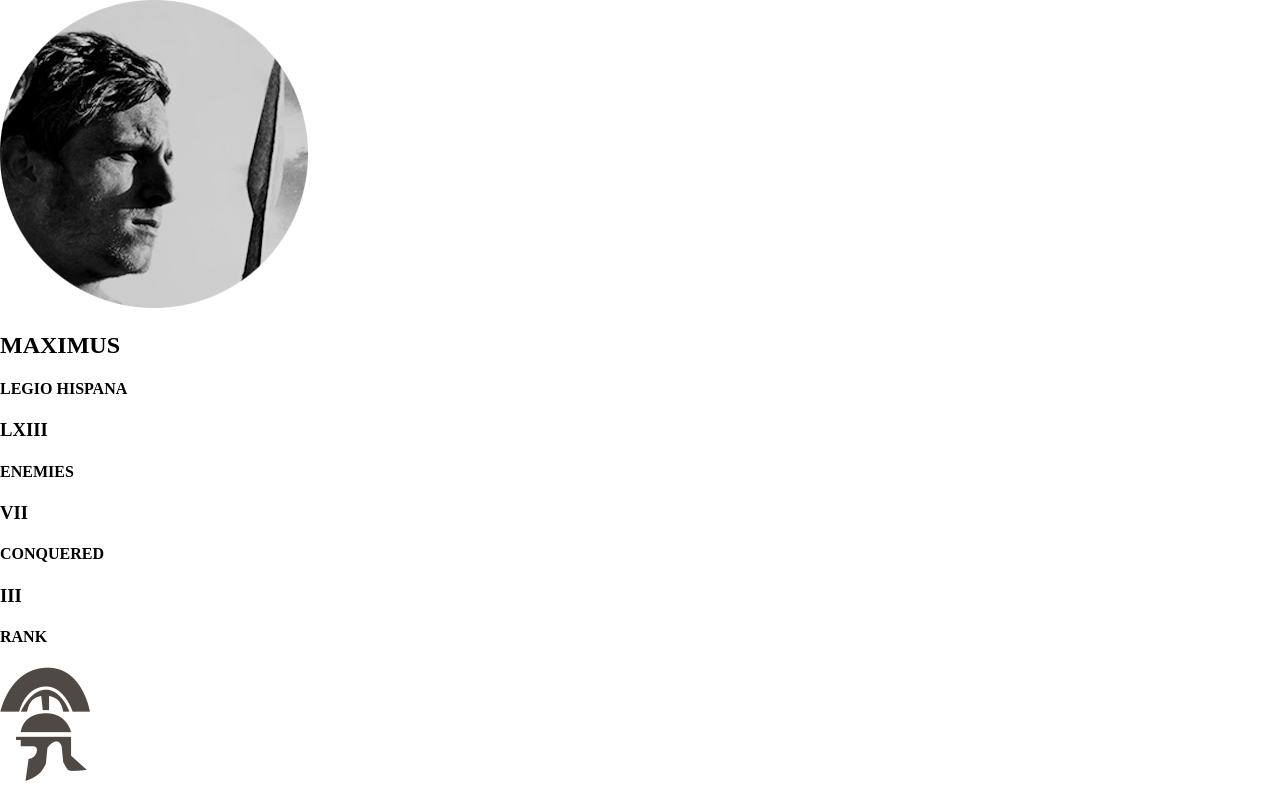
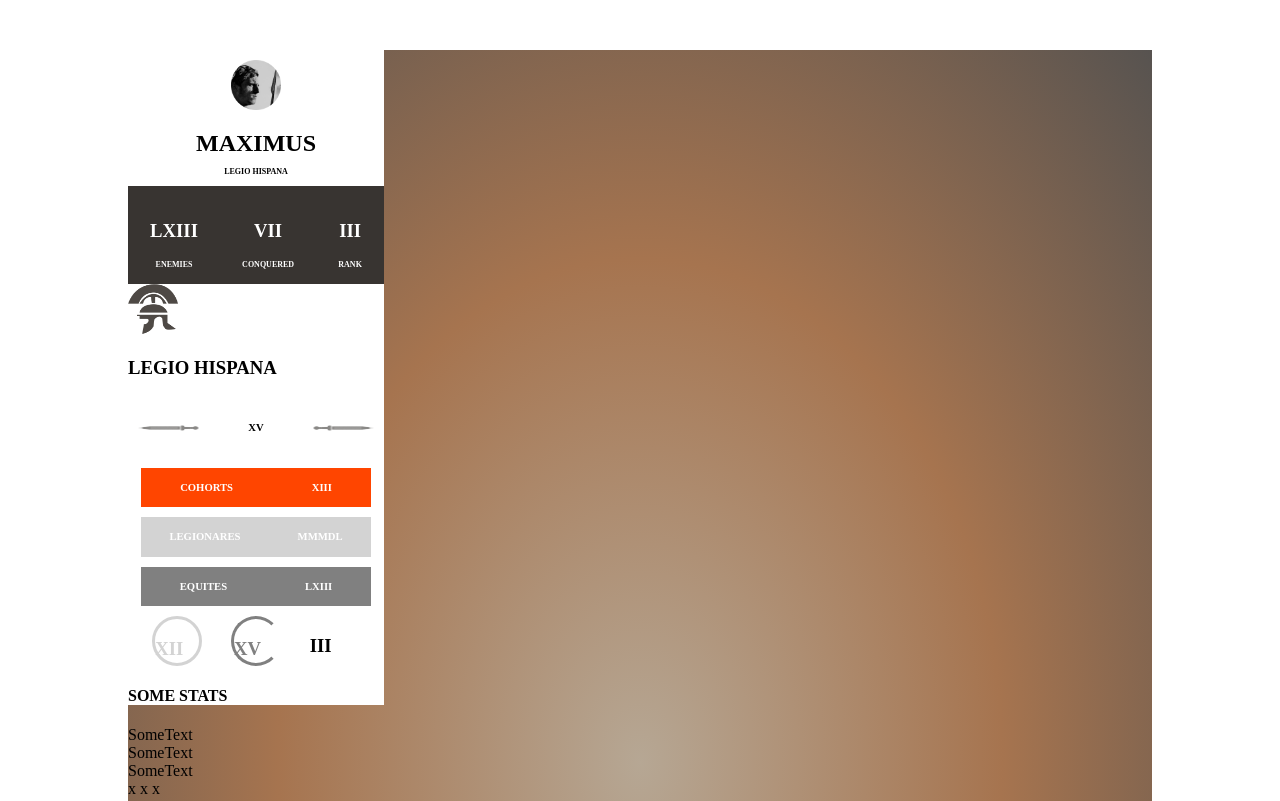
Before and after one commit to axavierj/weekendmock, a plain HTML site: page index.html in a window 1280 px wide. Shown: the top 801 px of the page. Drawn offline with Linux system fonts and the light colour scheme.

Commit message:
started styling page

```diff
--- a/index.css
+++ b/index.css
@@ -1,3 +1,5 @@
+/* reset */
+
 *{
     box-sizing: border-box;
 }
@@ -12,5 +14,166 @@ ul{
 }
 
 li{
-    text-decoration: none;
+    list-style: none;
 }
+
+
+/* main */
+
+
+#mainContent{
+    background-image: radial-gradient(#b6a794, #a6744f, #575350);
+    width: 80%;
+    height: auto;
+    margin: 50px auto;
+}
+
+
+/* profile card */
+
+#profileCard{
+    background-color: white;
+    width: 25%;
+    height: auto;
+    display: grid;
+    grid-template-columns: repeat(3, 1fr);
+    grid-gap: 10px;
+    text-align: center;
+}
+
+
+#proPic{
+    width: 50px;
+    height: 50px;
+    margin: 10px auto;
+    grid-column: 2/3;
+    grid-row: 1/2;
+}
+
+#profileHeading{
+    font-size: 1.5rem;
+    margin: 0;
+    grid-column: 2/3;
+    grid-row: 2/3;
+}
+
+#profileCard h4{
+    font-size: .5rem;
+    margin: 0;
+    grid-column: 2/3;
+    grid-row: 3/4;
+
+}
+
+#ProfileFooter{
+    display: flex;
+    justify-content: space-around;
+    color: white;
+    background-color: #383431;
+    grid-column: 1/4;
+}
+
+
+.PfElements{
+    padding: 15px;
+}
+
+/* legion card */
+
+#legionCard{
+    background-color: white;
+    width: 25%;
+}
+
+#logoImg{
+    height: 50px;
+    width: 50px;
+}
+
+/* sub logo */
+
+#subLogo{
+    display: flex;
+    align-items: center;
+    justify-content: space-around;
+}
+
+#subLogo h4{
+    /*margin: 0 20px;*/
+    font-size: 8pt;
+}
+
+#subl_1{
+    height: 60px;
+    width: 5px;
+    transform: rotate(270deg);
+}
+#subl_2{
+    height: 60px;
+    width: 5px;
+    transform: rotate(90deg);
+}
+
+/* stats */
+
+#stats{
+    display: flex;
+    flex-direction: column;
+    align-items: center;
+}
+
+.statbar{
+    width: 90%;
+    background-color: lightblue;
+    display: flex;
+    justify-content: space-around;
+    margin: 10px 0 0 0;
+    font-size: 8pt;
+    color: white;
+}
+
+#orangeStat{
+    background-color: orangered;
+}
+
+#LgStat{
+    background-color: lightgray;
+}
+
+#greyStat{
+    background-color: gray;
+}
+
+/* stat footer */
+
+
+#statFooter{
+    display: flex;
+    justify-content: space-around;
+    margin: 10px;
+}
+
+.sfCircle{
+    border-radius: 100px;
+    width: 50px;
+    height: 50px;
+}
+
+#c1{
+    border: 3px solid lightgray;
+}
+
+#c1 h3{
+    color: lightgray;
+}
+
+#c2{
+    border-top: 3px solid gray;
+    border-left: 3px solid gray;
+    border-bottom: 3px solid gray;
+    border-right: 3px solid white;
+}
+
+#c2 h3{
+    color: gray;
+}
--- a/index.html
+++ b/index.html
@@ -8,9 +8,9 @@
     <title>Maximus Desinus</title>
 </head>
 <body>
-    <main>
+    <main id="mainContent">
         <div id="profileCard">
-            <img src="images/ProfilePic.png" alt="Profile picture">
+            <img id="proPic" src="images/ProfilePic.png" alt="Profile picture">
             <h2 id="profileHeading">MAXIMUS</h2>
             <h4>LEGIO HISPANA</h4>
             <div id="ProfileFooter">
@@ -30,38 +30,40 @@
         </div>
         <div id="legionCard">
             <div id="mainLogo">
-                <img src="images/helmet.png" alt="">
+                <img id="logoImg" src="images/helmet.png" alt="">
                 <h3>LEGIO HISPANA</h3>
                 <div id="subLogo">
-                    <img src="images/sword silver.png" alt="">
+                    <img id="subl_1" src="images/sword silver.png" alt="">
                     <h4>XV</h4>
-                    <img src="images/sword silver.png" alt="">
+                    <img id="subl_2" src="images/sword silver.png" alt="">
                 </div>
-                <div id="stats">
-                    <div id="orangeStat">
+                <div id="lower">
+                    <section id="stats">
+                        <div class="statbar" id="orangeStat">
                             <h4>COHORTS</h4>
                             <h4>XIII</h4>
                         </div>
-                    <div id="LgStat">
+                        <div class="statbar" id="LgStat">
                             <h4>LEGIONARES</h4>
                             <h4>MMMDL</h4>
                         </div>
-                    <div id="greyStat">
+                        <div class="statbar" id="greyStat">
                             <h4>EQUITES</h4>
                             <h4>LXIII</h4>
                         </div>
+                    </section>
                     <div id="statFooter">
-                        <div>
+                        <div class="sfCircle" id="c1">
                             <h3>XII</h3>
                         </div>
-                        <div>
+                        <div class="sfCircle" id="c2">
                             <h3>XV</h3>
                         </div>
-                        <div>
+                        <div class="sfCircle" id="c3">
                             <h3>III</h3>
                         </div>
+                    </div>
                         <h4>SOME STATS</h4>
-                    </div>
                 </div>
             </div>
         </div>
```
Lines whose indentation alone changed are shown as unchanged.
